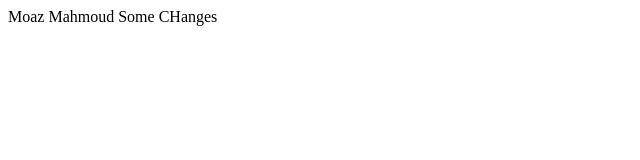
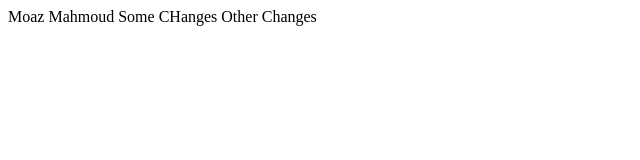
Before and after one commit to moaz-png/githubITI, a plain HTML site: page index.html in a window 1280 px wide. Shown: the whole page, without its empty margins (0-640 px from the left). Drawn offline with Linux system fonts and the light colour scheme.

Commit message:
Other Changes

```diff
--- a/index.html
+++ b/index.html
@@ -9,5 +9,6 @@
 <body>
   Moaz Mahmoud
   Some CHanges
+  Other Changes
 </body>
 </html>
```
